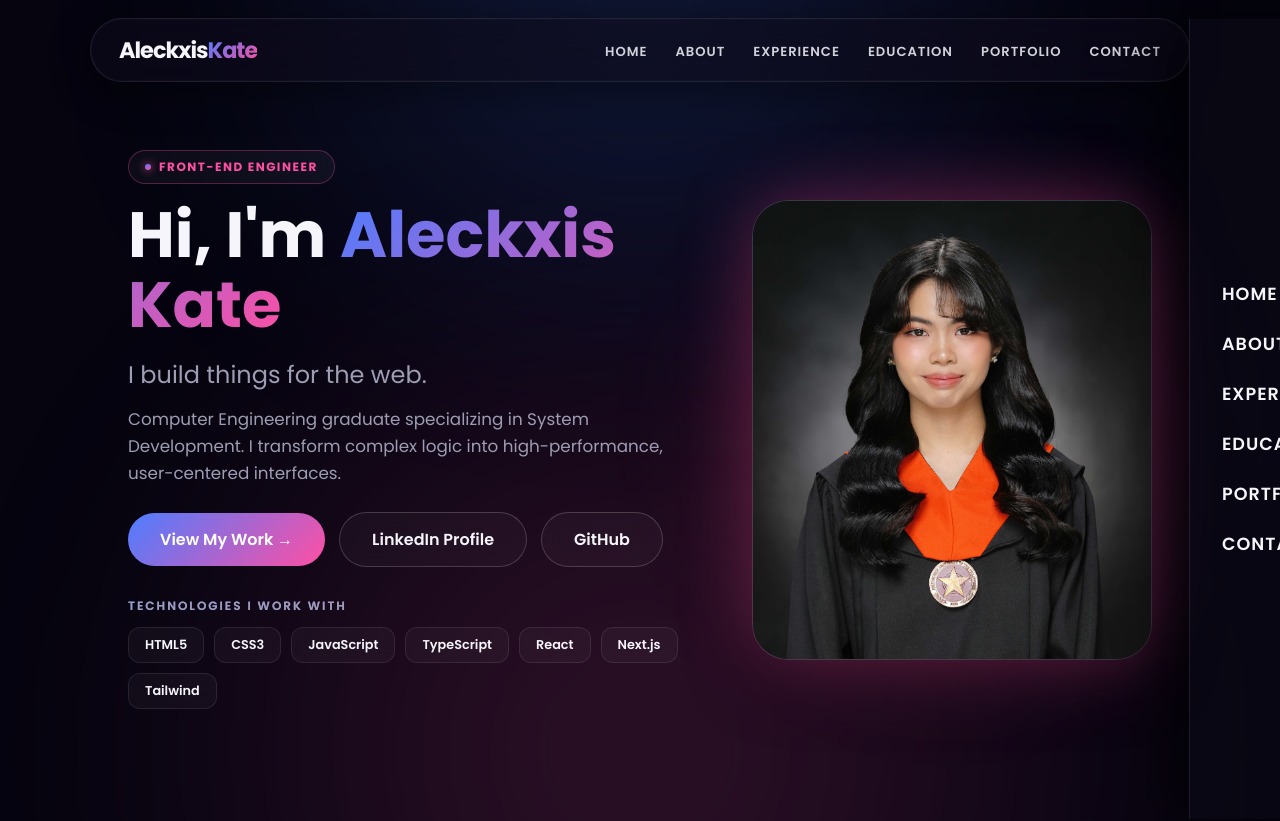
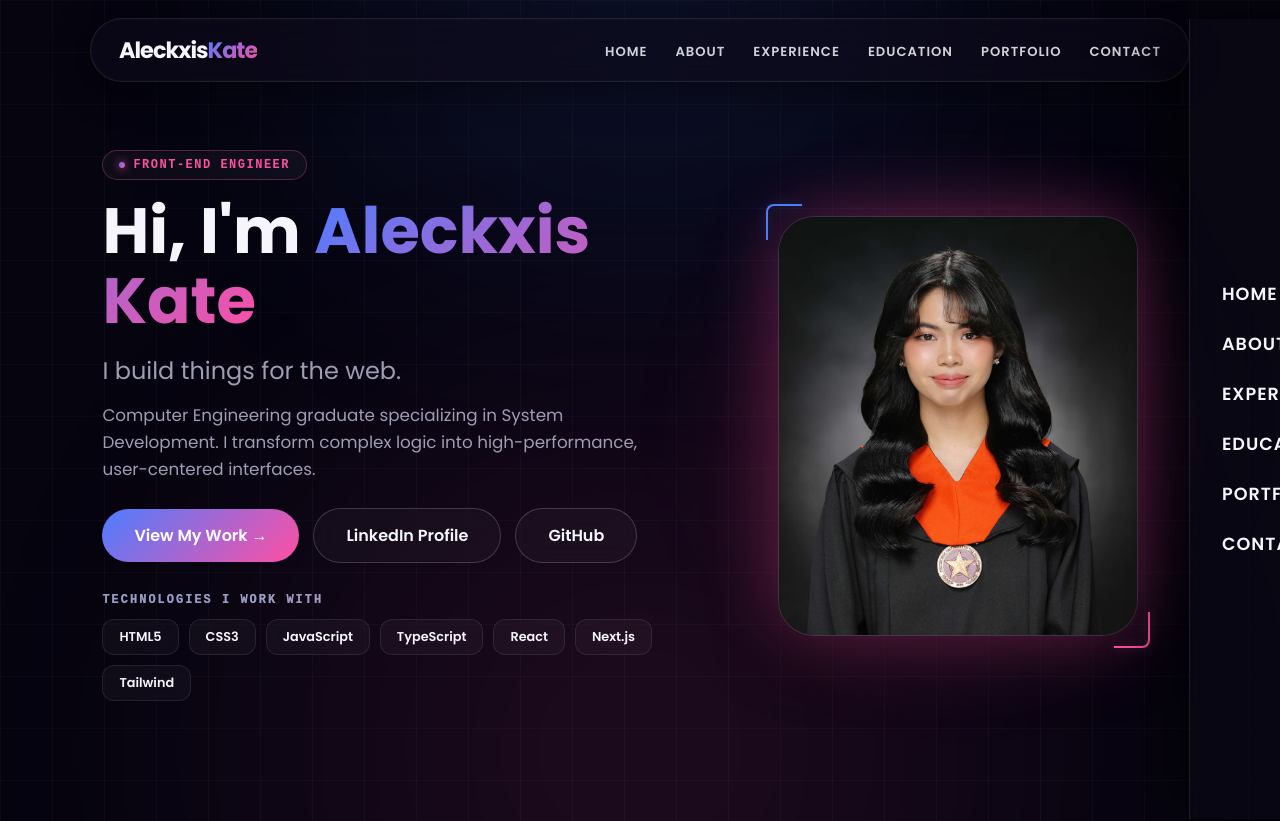
Before and after one commit to aieckxis/aleckxis-kate, a Next.js app: page / in a window 1280 px wide. Shown: the top 821 px of the page. Built offline with nearby package versions, Linux system fonts and the light colour scheme.

Commit message:
Restyle css and balance position of profile photo

```diff
--- a/app/globals.css
+++ b/app/globals.css
@@ -30,11 +30,16 @@
 }
 
 body {
-    background: var(--bg);
     color: var(--white);
     font-family: 'Poppins', sans-serif;
     overflow-x: hidden;
     position: relative;
+    /* faint circuit-style grid, kept very low-opacity so it reads as
+       texture rather than a pattern that fights with the content */
+    background:
+        linear-gradient(rgba(255, 255, 255, 0.025) 1px, transparent 1px) 0 0 / 52px 52px,
+        linear-gradient(90deg, rgba(255, 255, 255, 0.025) 1px, transparent 1px) 0 0 / 52px 52px,
+        var(--bg);
 }
 
 /* ambient blue/pink glow blobs behind the whole page, like the
@@ -57,7 +62,7 @@ body::before {
     width: 1200px;
     height: 600px;
     background: radial-gradient(circle, var(--blue-glow), transparent 70%);
-    opacity: 0.6;
+    opacity: 0.4;
 }
 
 body::after {
@@ -67,7 +72,7 @@ body::after {
     width: 1400px;
     height: 900px;
     background: radial-gradient(circle, var(--pink-glow), transparent 70%);
-    opacity: 0.55;
+    opacity: 0.35;
 }
 
 span {
@@ -121,12 +126,13 @@ nav {
     opacity: 1;
 }
 
-/* hero section — compact, no longer forces a full viewport height */
+/* hero section — grid so the portrait centers inside its own half
+   instead of sticking to the far edge of the viewport */
 .hero {
-    display: flex;
+    display: grid;
+    grid-template-columns: 1.15fr 0.85fr;
     align-items: center;
-    justify-content: space-between;
-    padding: 150px 10% 60px;
+    padding: 150px 8% 60px;
     min-height: auto;
     gap: 40px;
     position: relative;
@@ -171,6 +177,7 @@ h1 {
     text-transform: uppercase;
     color: var(--pink);
     margin-bottom: 16px;
+    font-family: ui-monospace, 'SF Mono', 'Courier New', monospace;
 }
 
 .hero-badge-dot {
@@ -201,6 +208,7 @@ h1 {
     letter-spacing: 2px;
     color: var(--gray);
     margin-bottom: 12px;
+    font-family: ui-monospace, 'SF Mono', 'Courier New', monospace;
 }
 
 .tech-stack-icons {
@@ -239,9 +247,39 @@ h1 {
 
 .portrait-wrap {
     position: relative;
-    width: 400px;
-    height: 460px;
+    width: 360px;
+    height: 420px;
     z-index: 1;
+}
+
+/* HUD-style corner brackets — a quiet sci-fi accent instead of a
+   loud glow ring, so it reads futuristic without being harsh */
+.portrait-wrap::before,
+.portrait-wrap::after {
+    content: "";
+    position: absolute;
+    width: 34px;
+    height: 34px;
+    z-index: 2;
+    pointer-events: none;
+}
+
+.portrait-wrap::before {
+    top: -12px;
+    left: -12px;
+    border-top: 2px solid var(--blue);
+    border-left: 2px solid var(--blue);
+    border-radius: 8px 0 0 0;
+    filter: drop-shadow(0 0 6px var(--blue-glow));
+}
+
+.portrait-wrap::after {
+    bottom: -12px;
+    right: -12px;
+    border-bottom: 2px solid var(--pink);
+    border-right: 2px solid var(--pink);
+    border-radius: 0 0 8px 0;
+    filter: drop-shadow(0 0 6px var(--pink-glow));
 }
 
 .portrait-glow {
@@ -453,6 +491,7 @@ h1 {
     margin-bottom: 12px;
     display: block;
     letter-spacing: 1px;
+    font-family: ui-monospace, 'SF Mono', 'Courier New', monospace;
 }
 
 .project-card h3 {
@@ -833,7 +872,7 @@ footer {
 /* media queries for tablet and mobile responsiveness */
 @media (max-width: 1200px) {
     .hero {
-        flex-direction: column;
+        grid-template-columns: 1fr;
         text-align: center;
         padding-top: 150px;
     }
@@ -980,6 +1019,21 @@ footer {
 .mobile-drawer-links a:hover,
 .mobile-drawer-links a:focus-visible {
     color: var(--pink);
+}
+
+/* ---------- Safety net: the drawer must NEVER be visible on
+   desktop widths, no matter what state the component thinks it's
+   in. This is what was causing the menu to overlap the hero photo. ---------- */
+@media (min-width: 901px) {
+    .mobile-drawer {
+        transform: translateX(100%) !important;
+        pointer-events: none !important;
+    }
+
+    .nav-backdrop {
+        opacity: 0 !important;
+        pointer-events: none !important;
+    }
 }
 
 /* ============================================================
```
